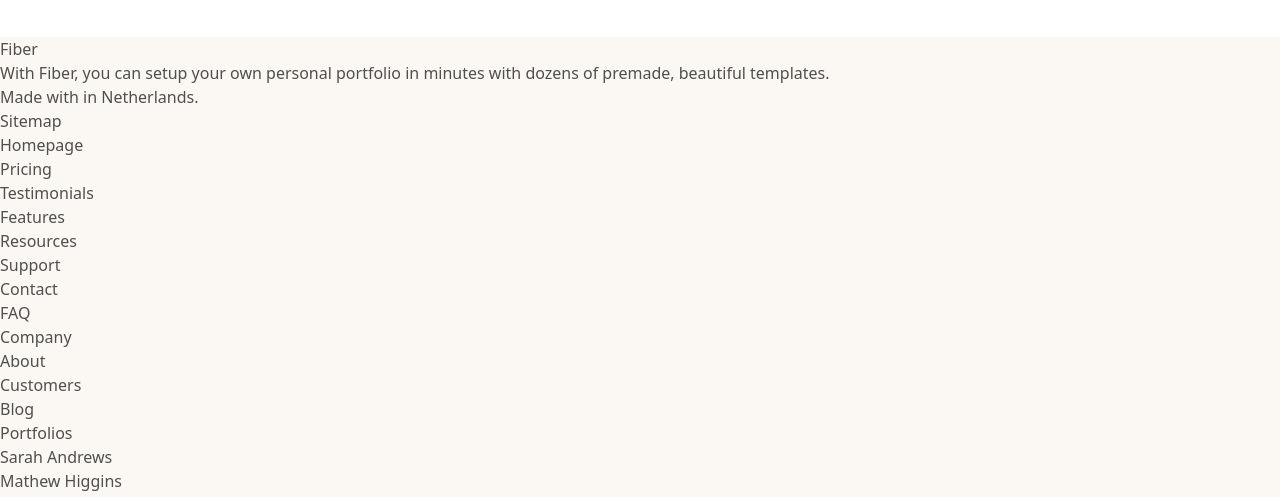
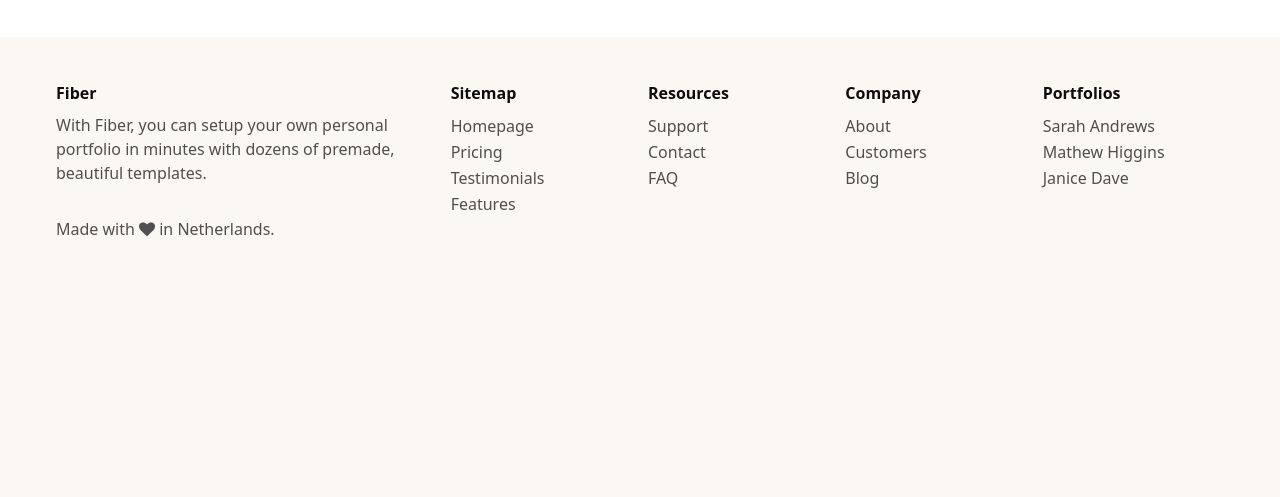
Before and after one commit to NabunyaLilian/Fiber, a website: page public/index.html in a window 1280 px wide. Shown: the part 1923-2420 px from the top of the page. After the commit the page ends 2208 px from the top, so only its background shows below. Drawn offline with Linux system fonts and the light colour scheme.

Commit message:
add footer styles for all screen sizes

```diff
--- a/public/index.html
+++ b/public/index.html
@@ -4,13 +4,16 @@
     <meta http-equiv="X-UA-Compatible" content="IE=edge">
     <meta name="viewport" content="width=device-width, initial-scale=1.0">
     <link href="output.css" rel="stylesheet">
+    <link rel="stylesheet" href="https://cdnjs.cloudflare.com/ajax/libs/font-awesome/4.7.0/css/font-awesome.min.css">
     <title>Fiber</title>
 </head>
 <body class="bg-light-gray text-dull-black">
     <div>
         <header class="px-4 md:px-14 md:pt-4 pb-20">
+
+            <!-- nav bar -->
             <div class="flex justify-between items-center mt-4 ">
-                <h2 class="md:text-xl text-2xl font-bold text-black-2">Fiber</h2>
+                <h2 class="md:text-xl text-2xl title">Fiber</h2>
                 <div class="hidden md:block">
                     <nav>
                         <ul class="flex justify-between">
@@ -21,19 +24,23 @@
                     </nav>
                 </div>
                 <div class="hidden md:block">
-                    <span class="font-bold text-black-2"><a>Sign In</a></span>
+                    <span class="title"><a>Sign In</a></span>
                     <button class="bg-blue-2 text-white font-bold py-2 px-4 mx-4 rounded">Sign Up</button>
                 </div>
                 <img class="md:hidden" src="../images/hamburger-menu.svg">
-            </div>
+            </div><!-- end of navbar -->
 
+
+            <!--headline-->
             <div class="flex flex-col md:flex-row-reverse md:mt-11">
-
+                <!-- headline image -->
                 <div class="md:w-1/2">
                     <img src="../images/hero-Illustration.png">
                 </div>
 
+                <!-- headline punchlines -->
                 <div class="md:w-1/2 md:mt-16 mt-4 lg:mt-32">
+                    <!-- rating -->
                     <p class="hidden md:flex md:items-center">
                         <img  src="../images/star.svg">
                         <img  src="../images/star.svg">
@@ -42,7 +49,7 @@
                         <img  src="../images/star.svg">
                         <span class="ml-2">Rated 4.8/5 (243 reviews)</span>
                     </p>
-                    <h1 class="text-4xl mt-4 font-bold lg:text-6xl text-black-2">Create your portfolio in minutes.</h1>
+                    <h1 class="text-4xl mt-4 lg:text-6xl title">Create your portfolio in minutes.</h1>
                     <p class="mt-2 text-dull-black">With Fiber, you can setup your own personal portfolio in minutes with dozens of premade, beautiful templates.</p>
                     <div class="md:flex md:w-full md:items-center">
                        <button class="bg-blue-2 text-white font-bold py-4 rounded mt-5 w-full md:w-1/2 lg:w-1/3">Start Free Trial</button>
@@ -60,32 +67,33 @@
                         </li>
                     </ul>
                 </div>
+            </div> <!-- end of headline -->
+        </header><!--end of header  -->
 
-             </div>
 
-        </header>
+        <main class="bg-white px-14 py-10 "> <!--Main content-->
+            <div>
+                <!-- portfolio -->
 
-        <main class="bg-white px-14 py-10 ">
-            <div>
                <h4 class="mt-8 text-blue-2 leading-7" >Why Fiber?</h4>
                <h1 class="text-3xl max-w-sm mt-2 text-black-2">A good portfolio means good employability.</h1>
 
                <div class="md:grid md:grid-cols-3 mt-11 md:gap-2">
                    <div>
                        <img class="w-8" src="../images/time.svg">
-                       <p class="mt-4 text-sm font-bold text-black-2">Build in minutes</p>
+                       <p class="badge-title">Build in minutes</p>
                        <p class="mt-4">With a selection of premade templates, you can build out a portfolio in less than 10 minutes</p>
                    </div>
 
                    <div>
                        <img class="w-8" src="../images/code.svg">
-                       <p class="mt-4 text-sm font-bold text-black-2"> Add custom CSS </p>
+                       <p class="badge-title"> Add custom CSS </p>
                        <p class="mt-4">Customize your personal portfolio even more with the ability to add your own custom CSS styles.</p>
                    </div>
 
                    <div>
                        <img class="w-8" src="../images/all-sizes.svg">
-                       <p class="mt-4 text-sm font-bold text-black-2">Responsive</p>
+                       <p class="badge-title">Responsive</p>
                        <p class="mt-4">All Fiber templates are fully Responsive to ensure the experience is seemless across alld devices.</p>
                    </div>
 
@@ -98,15 +106,16 @@
                         <button class="bg-white px-4 py-2 my-4 text-blue-2 rounded-md w-full md:w-1/2">Start Free Trial</button>
                    </div>
                    <img class="md:w-1/2" src="../images/page-image.png">
-               </div>
+               </div>  <!--end of portfolio-->
 
                <!-- cards -->
                <div class="mt-11 grid grid-cols-1 lg:grid-cols-3 md:grid-cols-2 gap-6">
+                   <!--card 1-->
                     <div class="card">
                         <div class="flex items-center">
-                            <img class="inline mr-2 md:mr-4 md:w-14 w-10" src="../images/user-avatar.svg">
+                            <img class="card-img" src="../images/user-avatar.svg">
                             <h4>
-                                <span class="text-blue-2 font-bold text-xs">Sarah Andrews</span><br>
+                                <span class="user-name">Sarah Andrews</span><br>
                                 <span class="text-xs">$100k in revenue</span>
                             </h4>
                         </div>
@@ -114,14 +123,15 @@
                             Setting up my portfolio with Fiber took no more than 10 minutes. Since then, my portfolio has attracted alot of clients and made me morethan $100k.
                         </p>
 
-                        <button class="btn text-sm"> View Sarah's portfolio</button>
+                        <button class="card-btn"> View Sarah's portfolio</button>
                     </div>
 
+                    <!--card 2-->
                     <div class="card">
                         <div class="flex items-center">
-                            <img class="inline mr-2 md:mr-4 md:w-14 w-10" src="../images/user-avatar-2.svg">
+                            <img class="card-img" src="../images/user-avatar-2.svg">
                             <h4>
-                                <span class="text-blue-2 font-bold text-xs">Mathew Higgins</span><br>
+                                <span class="user-name">Mathew Higgins</span><br>
                                 <span class="text-xs">$20k in revenue</span>
                             </h4>
                         </div>
@@ -129,14 +139,15 @@
                             I have been getting A LOT of leads ever since I used Fiber's premade templates, now I just need to work on my case studies and I'll be ready to go!
                         </p>
 
-                        <button class="btn text-sm"> View Mathew's portfolio</button>
+                        <button class="card-btn"> View Mathew's portfolio</button>
                     </div>
 
+                    <!-- card 3 -->
                     <div class="card">
                         <div class="flex items-center">
-                            <img class="inline mr-2 md:mr-4 md:w-14 w-10" src="../images/user-avatar-32.svg">
+                            <img class="card-img" src="../images/user-avatar-32.svg">
                             <h4>
-                                <span class="text-blue-2 font-bold text-xs">Janice Dave</span><br>
+                                <span class="user-name">Janice Dave</span><br>
                                 <span class="text-xs">$30k in revenue</span>
                             </h4>
                         </div>
@@ -144,80 +155,59 @@
                             I only started freelancing this year and I have already made more than I ever made in my full-time job. The templates are just so amazing.
                         </p>
 
-                        <button class="btn text-sm m-auto"> View Janice's portfolio</button>
+                        <button class="card-btn"> View Janice's portfolio</button>
                     </div>
+                </div><!--end of cards-->
+            </div>
+        </main> <!--end of main content-->
+
+
+        <!-- footer -->
+        <footer class="grid grid-cols-1 gap-8 md:grid-cols-6 px-14 py-11 md:gap-4">
+
+            <div class="md:col-span-2">
+                <h3 class="title">Fiber</h3>
+                <p class="mt-2">With Fiber, you can setup your own personal portfolio in minutes with dozens of premade, beautiful templates. </p>
+                <p class="mt-8">Made with <i class="fa fa-heart"></i> in Netherlands.</p>
             </div>
 
-            </div>
-            </main>
-            <footer>
-            <h3>Fiber</h3>
-            <p>With Fiber, you can setup your own personal portfolio in minutes with dozens of premade, beautiful templates. </p>
-            <p>Made with in Netherlands.</p>
-
             <div>
-               <h3>Sitemap</h3>
-               <ul>
-                   <li>
-                       <a>Homepage</a>
-                   </li>
-                   <li>
-                       <a>Pricing</a>
-                   </li>
-                   <li>
-                       <a>Testimonials</a>
-                   </li>
-                   <li>
-                       <a>Features</a>
-                   </li>
+                <h3 class="title">Sitemap</h3>
+                <ul class="footer-list">
+                    <li><a>Homepage</a></li>
+                    <li><a>Pricing</a></li>
+                    <li><a>Testimonials</a></li>
+                    <li><a>Features</a></li>
                 </ul>
             </div>
 
             <div>
-               <h3>Resources</h3>
-               <ul>
-                   <li>
-                       <a>Support</a>
-                   </li>
-                   <li>
-                       <a>Contact</a>
-                   </li>
-                   <li>
-                       <a>FAQ</a>
-                   </li>
+                <h3 class="title">Resources</h3>
+                <ul class="footer-list">
+                    <li><a>Support</a></li>
+                    <li><a>Contact</a></li>
+                    <li><a>FAQ</a></li>
                 </ul>
             </div>
 
             <div>
-               <h3>Company</h3>
-               <ul>
-                   <li>
-                       <a>About</a>
-                   </li>
-                   <li>
-                       <a>Customers</a>
-                   </li>
-                   <li>
-                       <a>Blog</a>
-                   </li>
+                <h3 class="title">Company</h3>
+                <ul class="footer-list">
+                    <li><a>About</a></li>
+                    <li><a>Customers</a></li>
+                    <li><a>Blog</a></li>
                 </ul>
             </div>
 
             <div>
-               <h3>Portfolios</h3>
-               <ul>
-                   <li>
-                       <a>Sarah Andrews</a>
-                   </li>
-                   <li>
-                       <a>Mathew Higgins</a>
-                   </li>
-                   <li>
-                       <a>Janice Dave</a>
-                   </li>
+                <h3 class="title">Portfolios</h3>
+                <ul class="footer-list">
+                    <li><a>Sarah Andrews</a></li>
+                    <li><a>Mathew Higgins</a></li>
+                    <li><a>Janice Dave</a></li>
                 </ul>
             </div>
-            </footer>
+        </footer><!-- end of foooter -->
     </div>
 </body>
 </html>
--- a/src/input.css
+++ b/src/input.css
@@ -7,6 +7,30 @@
     @apply border-gray-2 border-2 p-4 rounded-md;
 }
 
+.card-img{
+    @apply inline mr-2 md:mr-4 md:w-14 w-10;
+}
+
+.user-name{
+    @apply text-blue-2 font-bold text-xs;
+}
+
+.card-btn{
+    @apply btn text-sm;
+}
+
 .btn{
     @apply border-gray-2 border-2 py-2 px-6 mt-4 rounded-md text-blue-2 font-bold;
 }
+
+.title{
+    @apply font-bold text-black-2;
+}
+
+.badge-title{
+    @apply mt-4 text-sm font-bold text-black-2;
+}
+
+.footer-list{
+    @apply leading-relaxed mt-2;
+}
```
Also changed, not shown: public/output.css. Lines whose indentation alone changed are shown as unchanged.
